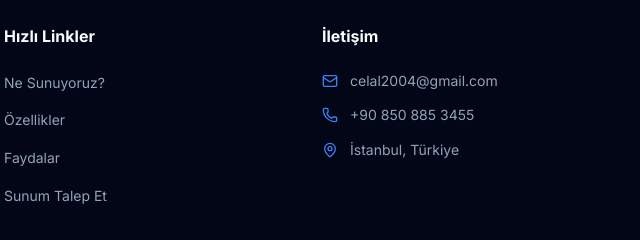
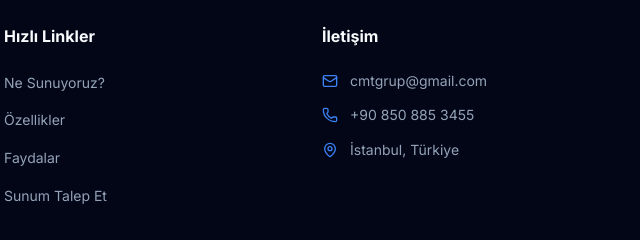
Before and after one commit to CelalTurkoglu/TurPro, a website: page index.html in a window 1280 px wide. Shown: the part 6474-6714 px from the top of the page, 636-1276 px from the left. Drawn offline with nearby package versions, Linux system fonts and the light colour scheme.

Commit message:
iletişim bilgisi güncellemesi

```diff
--- a/index.html
+++ b/index.html
@@ -547,7 +547,7 @@
                     <ul>
                         <li>
                             <i data-lucide="mail"></i>
-                            <span>celal2004@gmail.com</span>
+                            <span>cmtgrup@gmail.com</span>
                         </li>
                         <li>
                             <i data-lucide="phone"></i>
```
